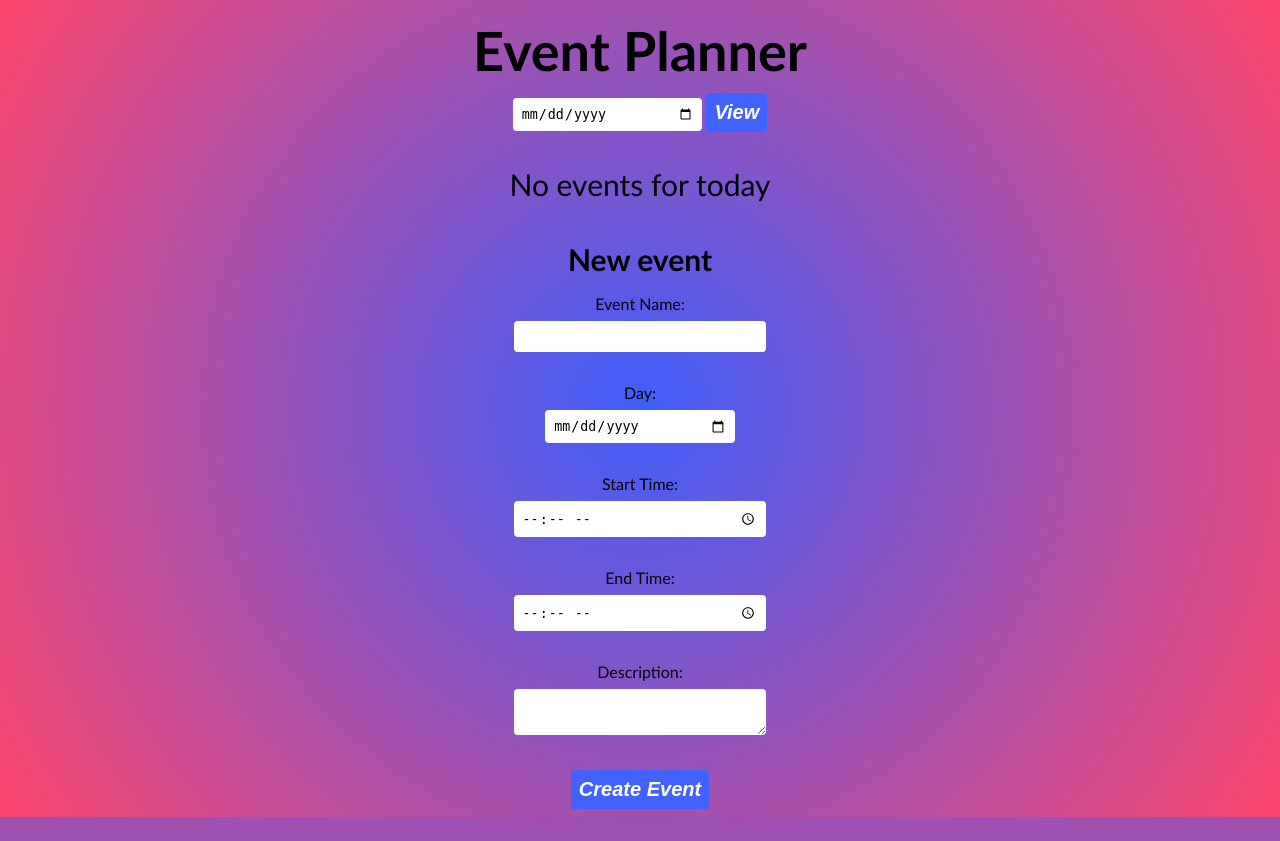
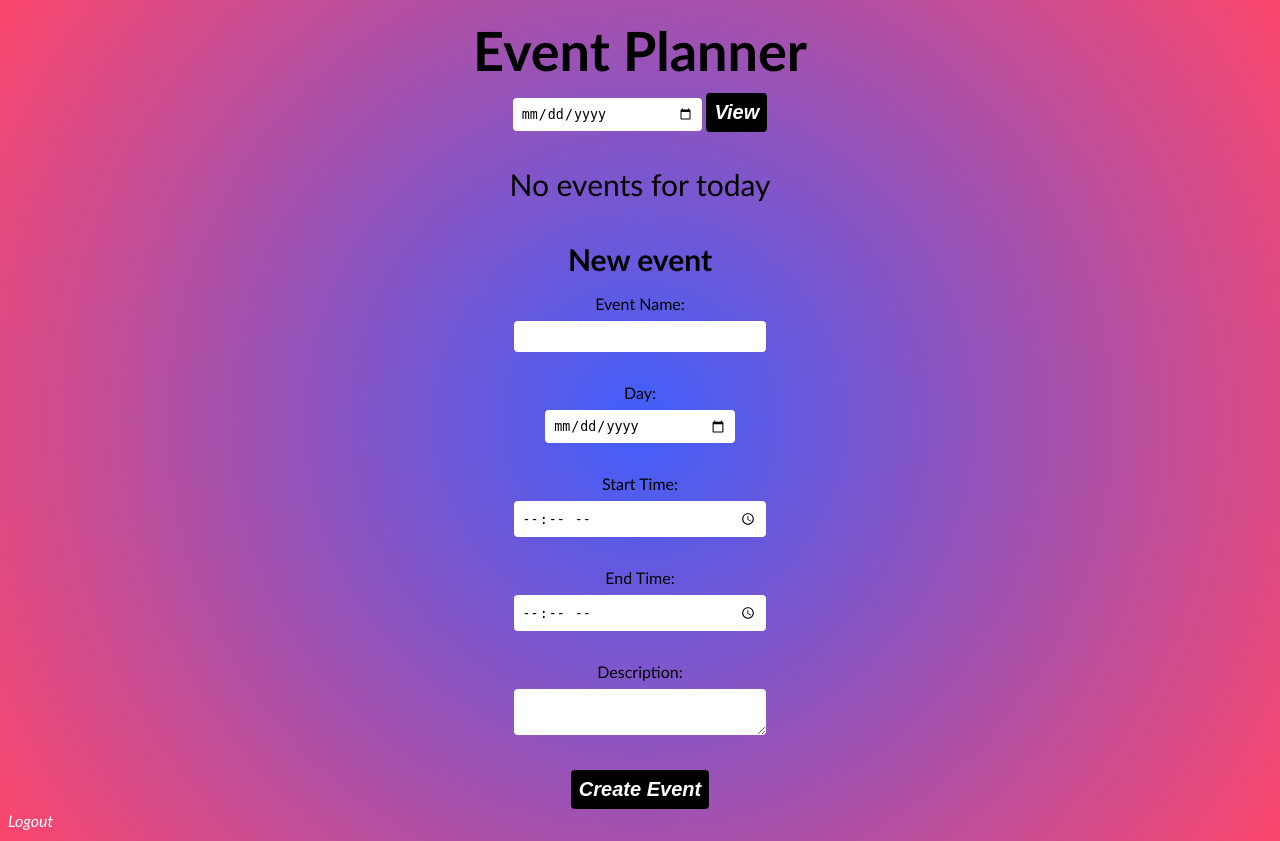
Before and after one commit to vvvvvvvvero/To-Do-Flask, a Flask app: template templates/index.html in a window 1280 px wide. Before the commit the page ends 817 px from the top, so only its background shows below. Run offline with Flask 3, Linux system fonts and the light colour scheme; the template is opened without the code that fills it, so the values that code supplies are empty.

Commit message:
the code

```diff
--- a/app.py
+++ b/app.py
@@ -1,6 +1,8 @@
+import os
 from flask import Flask, render_template, request, redirect, session
 from calendar_functions import get_events, create_event, edit_event, delete_event, get_event_by_id
 from datetime import date, datetime
+
 
 app = Flask(__name__)
 app.secret_key = 'avo11NAILariok!2002eme71'
@@ -61,6 +63,7 @@ def edit(event_id):
 def show_edit_page(event_id):
     day = request.args.get('selected_day', date.today().isoformat())
     event = get_event_by_id(event_id, day)
+    print(event)
     return render_template('edit.html', event=event, event_id=event_id)
 
 @app.route('/delete/<event_id>')
@@ -68,7 +71,13 @@ def delete(event_id):
     delete_event(event_id)
     return redirect('/')
 
+@app.route('/logout')
+def logout():
+    session.clear()
+    os.remove('authentication/token.json')
+    return redirect('/')
+
 
 # flask run --port 8000
 if __name__ == '__main__':
-    app.run(port=8000, debug=True)
+    app.run(debug=True, port=8000)
--- a/calendar_functions.py
+++ b/calendar_functions.py
@@ -61,12 +61,12 @@ def create_event(event_name, day, start_time, end_time, description=''):
         print('An error occurred: %s' % error)
 
 
-def edit_event(event_id, new_event_name, new_day, new_start_time, new_end_time, new_description):
+def edit_event(event_id, new_event_name, new_day, new_start_time, new_end_time, new_description=''):
     service = get_calendar_service()
     try:
         event = service.events().get(calendarId='primary', eventId=event_id).execute()
         event['summary'] = new_event_name if new_event_name else event['summary']
-        event['description'] = new_description if new_description else event['description']
+        event['description'] = new_description
         event['start']['dateTime'] = new_day + 'T' + new_start_time + ':00+02:00'\
             if new_day else event['start']['dateTime']
         event['end']['dateTime'] = new_day + 'T' + new_end_time + ':00+02:00' if new_day else event['end']['dateTime']
--- a/quickstart.py
+++ b/quickstart.py
@@ -23,10 +23,6 @@ def authenticate():
             token.write(creds.to_json())
     return creds
 
-
-def log_out():
-    os.remove('authentication/token.json')
-
 def get_calendar_service():
     creds = authenticate()
     try:
--- a/static/styles.css
+++ b/static/styles.css
@@ -88,7 +88,7 @@ textarea {
 }
 
 input[type="submit"] {
-    background-color: rgb(66, 98, 255) ;
+    background-color: black;
     color: white;
     padding: 8px;
     border: 3px transparent;
--- a/templates/edit.html
+++ b/templates/edit.html
@@ -11,12 +11,12 @@
 <form action="/edit/{{ event_id }}" method="POST">
     <label for="event_name">Event Name:</label>
     <label>
-        <input type="text" name="event_name" value="{{ event.name }}">
+        <input type="text" name="event_name" value="{{ event.name }}" required>
     </label><br>
 
     <label for="day">Day:</label>
     <label>
-        <input type="date" name="day" value="{{ selected_day }}">
+        <input type="date" name="day" value="{{ selected_day }}" required>
     </label><br>
 
     <label for="start_time">Start Time:</label>
--- a/templates/index.html
+++ b/templates/index.html
@@ -82,5 +82,7 @@
 
     <input type="submit" value="Create Event">
 </form>
+
+<a href="/logout">Logout</a>
 </body>
 </html>
```
